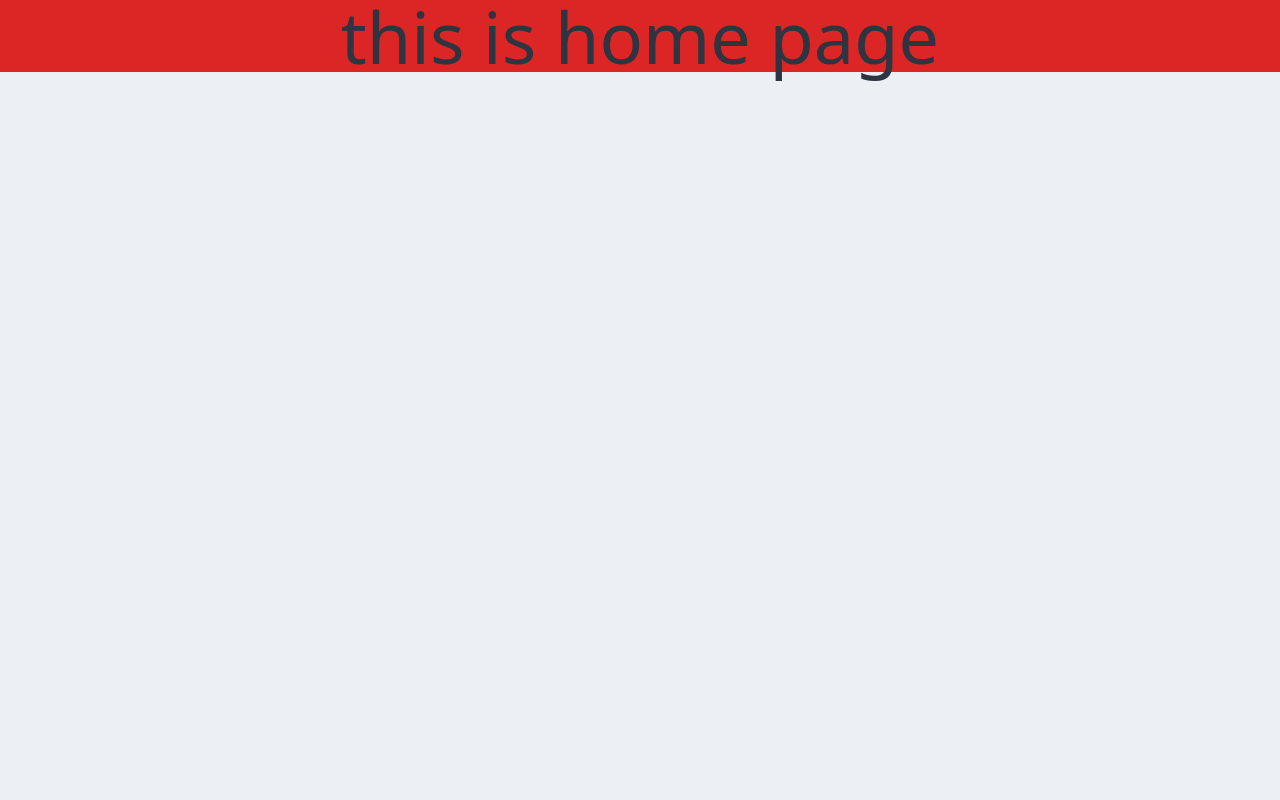
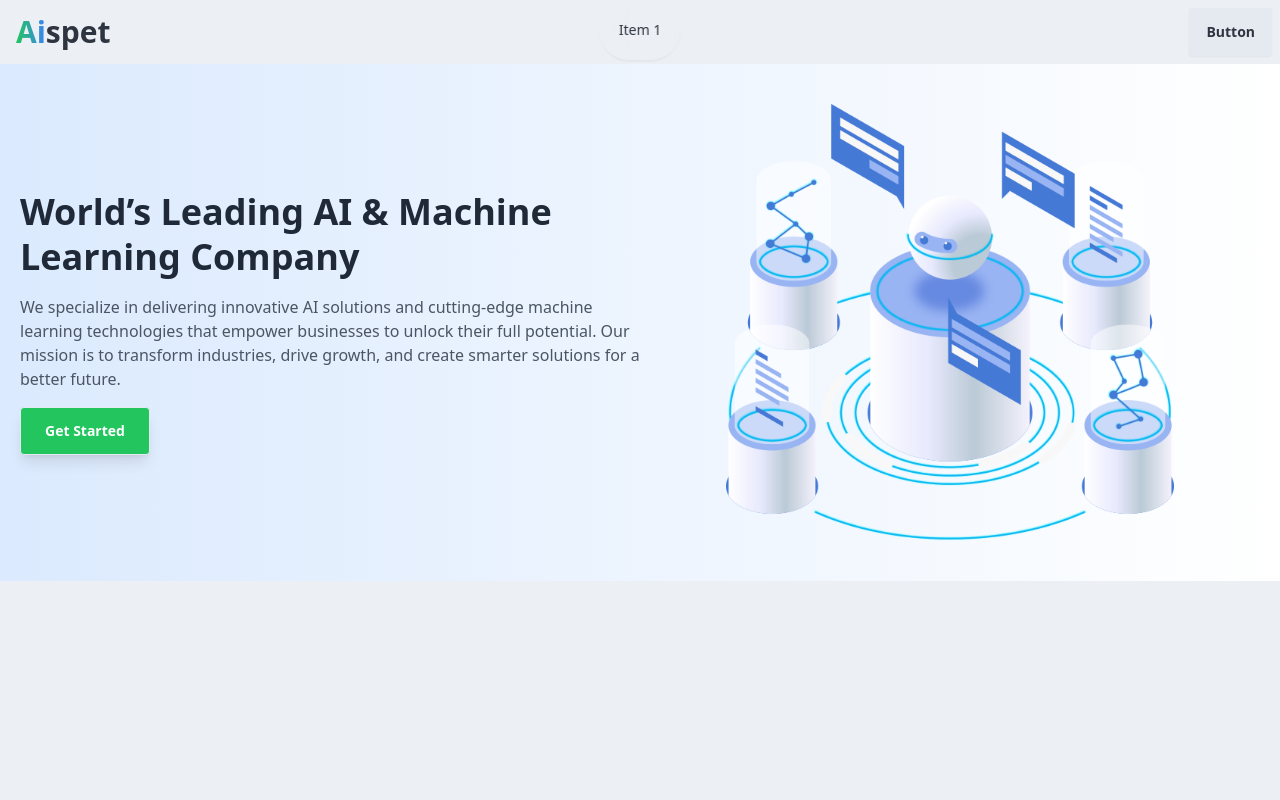
Before and after one commit to Khandaker20201125010/Aispet-Client, a React (Vite) app: page / in a window 1280 px wide. Shown: the top 800 px of the page. Built offline with nearby package versions, Linux system fonts and the light colour scheme.

Commit message:
navbar and banner created

```diff
--- a/package.json
+++ b/package.json
@@ -12,6 +12,7 @@
   "dependencies": {
     "react": "^18.3.1",
     "react-dom": "^18.3.1",
+    "react-icons": "^5.4.0",
     "react-router-dom": "^7.1.1"
   },
   "devDependencies": {
--- a/src/Layers/Main.jsx
+++ b/src/Layers/Main.jsx
@@ -1,9 +1,11 @@
 import React from 'react';
 import { Outlet } from 'react-router-dom';
+import Navbar from '../comonents/Navbar/Navbar';
 
 const Main = () => {
     return (
         <div>
+            <Navbar></Navbar>
             <Outlet></Outlet>
         </div>
     );
--- a/src/Pages/Home.jsx
+++ b/src/Pages/Home.jsx
@@ -1,9 +1,14 @@
 import React from 'react';
+import Banner from '../comonents/Banner/Banner';
+import Feature from '../comonents/Feature/Feature';
+import Services from '../comonents/OurServices/Services';
 
 const Home = () => {
     return (
-        <div className='bg-red-600 text-center text-7xl'>
-            this is home page
+        <div className=''>
+           <Banner></Banner>
+           <Feature></Feature>
+           <Services></Services>
         </div>
     );
 };
--- /dev/null
+++ b/src/comonents/Banner/Banner.jsx
@@ -0,0 +1,35 @@
+import React from "react";
+import b1 from "../../assets/images/b1.png";
+
+const Banner = () => {
+  return (
+    <div className="flex flex-col md:flex-row items-center bg-gradient-to-r from-blue-100 to-white py-10 px-5">
+      {/* Text Section */}
+      <div className="md:w-1/2 text-center md:text-left space-y-4 ">
+        <h1 className="text-4xl font-bold leading-tight text-gray-800">
+          World’s Leading AI & Machine Learning Company
+        </h1>
+        <p className="text-gray-600">
+          We specialize in delivering innovative AI solutions and cutting-edge
+          machine learning technologies that empower businesses to unlock their
+          full potential. Our mission is to transform industries, drive growth,
+          and create smarter solutions for a better future.
+        </p>
+        <button className="btn bg-green-500 text-white px-6 py-2 rounded shadow-lg hover:bg-green-600">
+          Get Started
+        </button>
+      </div>
+
+      {/* Image Section */}
+      <div className="md:w-1/2 mt-6 md:mt-0 flex justify-center">
+        <img
+          src={b1}
+          alt="AI and Machine Learning Illustration"
+          className="w-3/4 md:w-full max-w-md"
+        />
+      </div>
+    </div>
+  );
+};
+
+export default Banner;
--- /dev/null
+++ b/src/comonents/Feature/Feature.jsx
@@ -0,0 +1,11 @@
+import React from 'react';
+
+const Feature = () => {
+    return (
+        <div>
+
+        </div>
+    );
+};
+
+export default Feature;
--- /dev/null
+++ b/src/comonents/Navbar/Navbar.jsx
@@ -0,0 +1,120 @@
+import React, { useEffect, useState } from "react";
+import { AiOutlineClose } from "react-icons/ai";
+import { LiaTimesSolid } from "react-icons/lia";
+import { SlMenu } from "react-icons/sl";
+
+const Navbar = () => {
+  const [click, setClick] = useState(false);
+  const [isNavbarAtTop, setIsNavbarAtTop] = useState(true);
+
+  const handleClick = () => setClick(!click);
+  const closeMenu = () => {
+    setClick(false);
+  };
+
+  useEffect(() => {
+    const handleScroll = () => {
+      const scrollY = window.scrollY; // Get the current scroll position
+      setIsNavbarAtTop(scrollY === 0); // Navbar is at the top if scrollY is 0
+    };
+
+    window.addEventListener("scroll", handleScroll);
+    return () => {
+      window.removeEventListener("scroll", handleScroll);
+    };
+  }, []);
+  return (
+    <div>
+      <div className="navbar bg-base-100">
+        {/* Navbar Start */}
+        <div className="navbar-start">
+          <div className="navbar-start md:hidden lg:hidden  z -30">
+            <div className="flex mx-10 gap-5 lg:gap-10 justify-center items-center">
+              {/* Burger Icon */}
+              <div onClick={handleClick} className="icon-wrapper">
+                {click ? (
+                  <AiOutlineClose
+                    size={30}
+                    className="text-xl text-blue-300 lg:text-2xl cursor-pointer"
+                  />
+                ) : (
+                  <SlMenu
+                    size={30}
+                    className="text-xl lg:text-2xl text-blue-300 font-bold cursor-pointer"
+                  />
+                )}
+              </div>
+            </div>
+
+            {/* Menu Items */}
+            <div
+              className={`fixed top-0 left-0 w-[550px] max-sm:w-[320px] h-full bg-base-200 transition-transform duration-500 ease-in-out z-50 ${
+                click ? "translate-x-0" : "-translate-x-full"
+              }`}
+            >
+              {/* Fixed Header in Burger Menu */}
+              <div className="sticky top-0 bg-base-100  px-4 py-3 md:py-4 border-b border-blue-500 ">
+                <div className="text-2xl font-bold flex justify-between items-center">
+                  <a
+                    onClick={closeMenu}
+                    className="hover:text-orange-500 cursor-pointer border-2 border-green-500"
+                  >
+                    <LiaTimesSolid className="text-xl lg:text-2xl cursor-pointer text-blue-500" />
+                  </a>
+                </div>
+              </div>
+
+              {/* Scrollable Content with Hidden Scrollbar */}
+              <ul
+                className="overflow-y-scroll p-4 space-y-6 text-center text-3xl min-h-screen bg-base-100 "
+                style={{
+                  maxHeight: "calc(100vh - 64px)",
+                  scrollbarWidth: "none" /* For Firefox */,
+                  msOverflowStyle: "none" /* For Internet Explorer and Edge */,
+                }}
+              >
+                {/* Hide Scrollbar for WebKit Browsers */}
+                <style>{`
+                ul::-webkit-scrollbar {
+                  display: none;
+                }
+              `}</style>
+                aaaaaaaaaaaaaaaaaaaaaaaaaaaaaaaa
+              </ul>
+            </div>
+
+            {/* Background Shadow (Overlay) */}
+            {click && (
+              <div
+                className="min-h-screen fixed inset-0 bg-black bg-opacity-50 z-40 transition-opacity duration-500"
+                onClick={closeMenu} // Close menu when clicking on the overlay
+              ></div>
+            )}
+          </div>
+          <a className="text-3xl font-bold mx-2">
+            <span className="text-transparent bg-gradient-to-r from-green-500 to-blue-500 bg-clip-text">
+              Ai
+            </span>
+            spet
+          </a>
+        </div>
+
+        {/* Navbar Center (with fixed <ul>) */}
+        <div className="navbar-center max-sm:hidden">
+          <ul className="menu menu-horizontal px-1 flex justify-center items-center space-x-6 fixed top-0 left-1/2 transform -translate-x-1/2 bg-background backdrop-blur-lg bg-opacity-75 py-3 rounded-full  shadow-bottom-shadow border-b-2 border-gray-200">
+            <li>
+              <a>Item 1</a>
+            </li>
+          </ul>
+        </div>
+
+        {/* Navbar End */}
+        <div className="navbar-end">
+          <a className="btn">Button</a>
+        </div>
+      </div>
+    </div>
+  );
+};
+
+export default Navbar;
--- /dev/null
+++ b/src/comonents/OurServices/Services.jsx
@@ -0,0 +1,11 @@
+import React from 'react';
+
+const Services = () => {
+    return (
+        <div className='mt-96'>
+            asdasdasdasdasd
+        </div>
+    );
+};
+
+export default Services;
```
Also changed, not shown: src/assets/images/b1.png (added), 1 other file (tests, documents, lock files or other folders).
